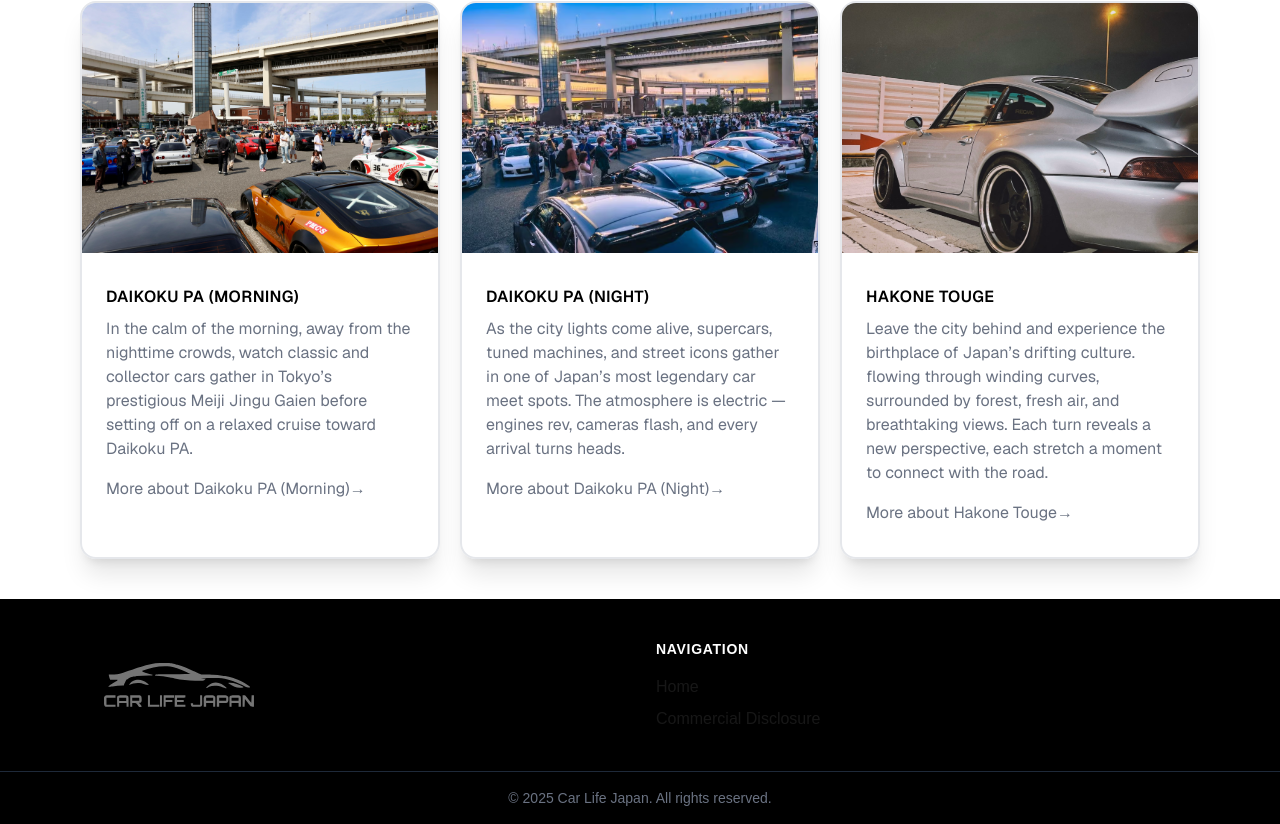
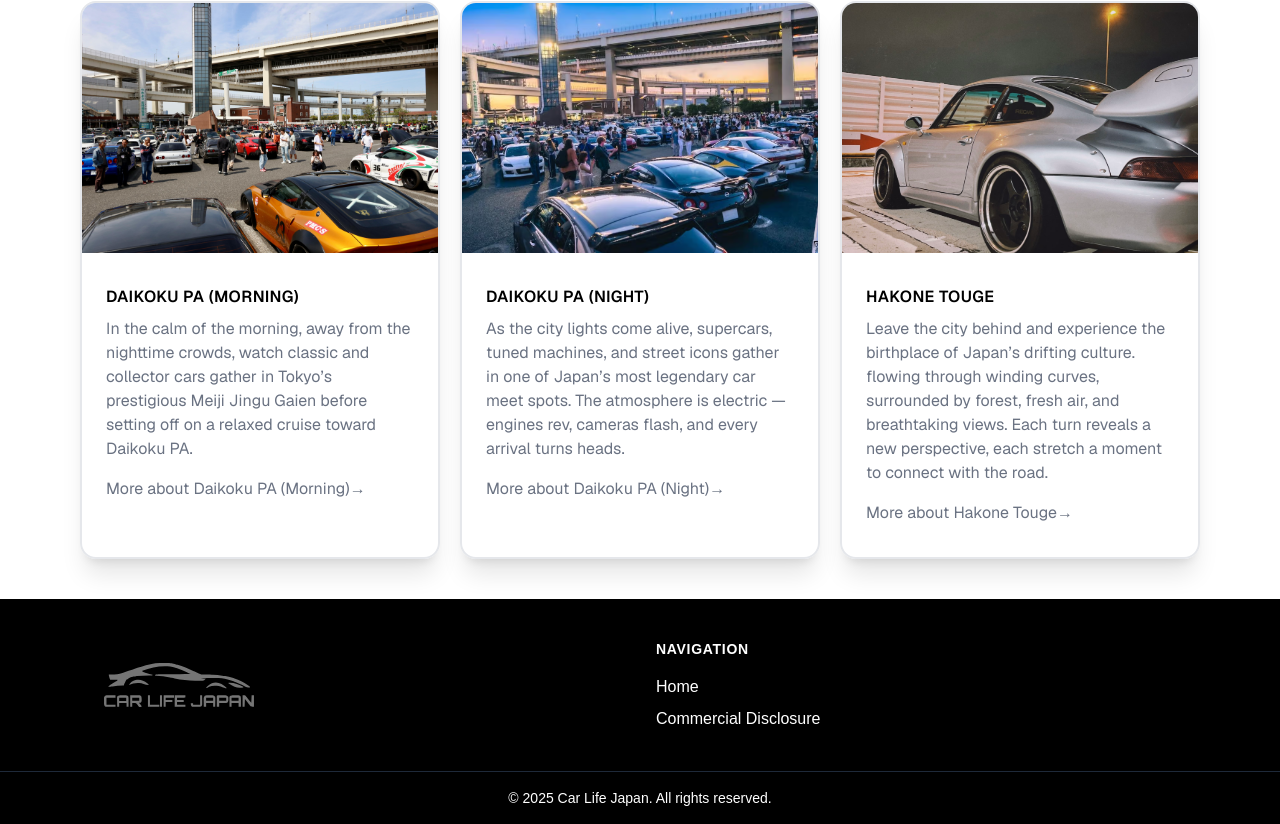
Before and after one commit to zhangzhikaii/daikoku_lp, a Next.js app: page / in a window 1280 px wide. Shown: the part 1460-2284 px from the top of the page. Built offline with nearby package versions, Linux system fonts and the light colour scheme.

Commit message:
fix: formating & text color

```diff
--- a/src/app/layout.tsx
+++ b/src/app/layout.tsx
@@ -30,7 +30,7 @@ export default function RootLayout({
         className={`${geistSans.variable} ${geistMono.variable} antialiased`}
       >
         {children}
-        <Footer/>
+        <Footer />
       </body>
     </html>
   );
--- a/src/components/Footer/index.tsx
+++ b/src/components/Footer/index.tsx
@@ -4,7 +4,7 @@ import Logo from "../../../public/logo.svg";
 
 export default function Footer() {
   return (
-    <footer className="bg-black">
+    <footer className="bg-black text-white">
       <div className="max-w-7xl mx-auto px-6 py-10 grid grid-cols-1 md:grid-cols-2 gap-8">
         {/* Brand */}
         <div className="flex items-center pl-20">
@@ -14,10 +14,9 @@ export default function Footer() {
               alt="Description"
               width={150}
               height={150}
-            className="hover:opacity-70 transition text-black"
+              className="hover:opacity-70 transition"
             />
           </Link>
-
         </div>
 
         {/* Links */}
@@ -32,7 +31,10 @@ export default function Footer() {
               </Link>
             </li>
             <li>
-              <Link href="/commercial-disclosure" className="hover:text-white transition">
+              <Link
+                href="/commercial-disclosure"
+                className="hover:text-white transition"
+              >
                 Commercial Disclosure
               </Link>
             </li>
@@ -58,7 +60,7 @@ export default function Footer() {
         </div> */}
       </div>
 
-      <div className="border-t border-gray-800 text-center py-4 text-sm text-gray-500">
+      <div className="border-t border-gray-800 text-center py-4 text-sm">
         © {new Date().getFullYear()} Car Life Japan. All rights reserved.
       </div>
     </footer>
```
Lines whose indentation alone changed are shown as unchanged.
